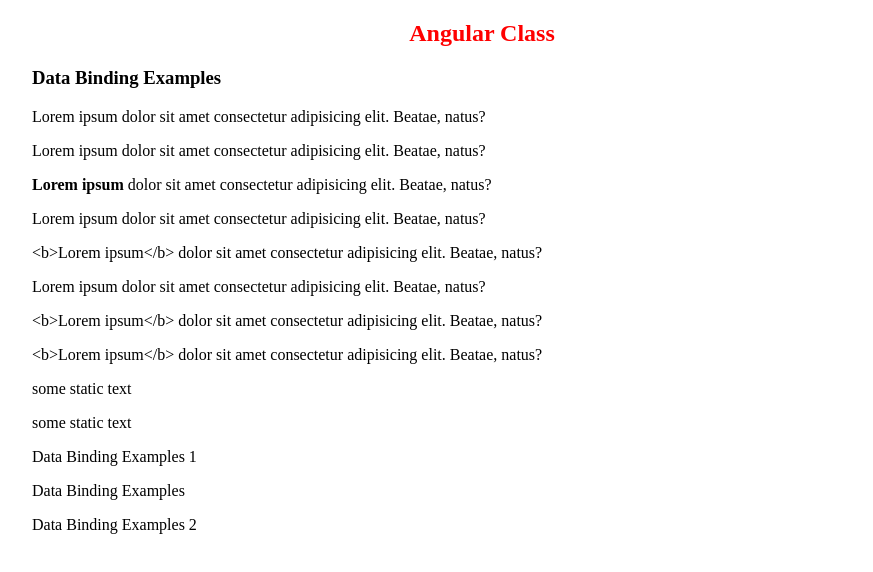
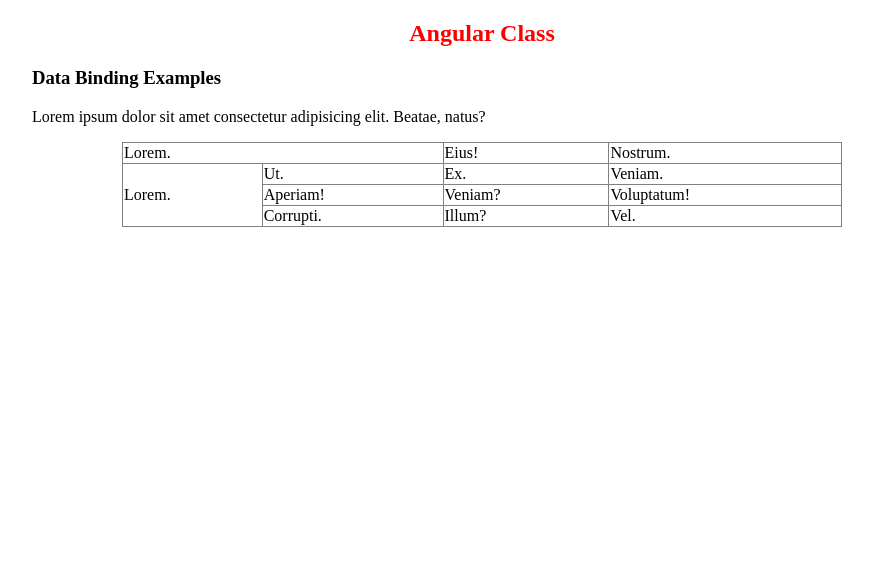
Before and after one commit to dineshgopalchand/UI-24, an Angular app: page / in a window 1280 px wide. Shown: the top 572 px of the page, without its empty margins (158-1031 px from the left). Built offline with nearby package versions, Linux system fonts and the light colour scheme.

Commit message:
Attribute binding completed

```diff
--- a/src/app/data-handling/data-binding/data-binding.component.html
+++ b/src/app/data-handling/data-binding/data-binding.component.html
@@ -2,7 +2,7 @@
 <p>{{description}}</p> <!-- String Interpolation-->
 
 <!-- prperties binding -->
-<p [innerHTML]="description"></p>
+<!-- <p [innerHTML]="description"></p>
 <p [innerHTML]="descriptionBold"></p>
 <p [innerText]="description"></p>
 <p [innerText]="descriptionBold"></p>
@@ -10,9 +10,42 @@
 <p [textContent]="descriptionBold"></p>
 <p [textContent]="descriptionBold"></p>
 <p [textContent]="'some static text'"></p>
-<p [textContent]='"some static text"'></p>
+<p [textContent]='"some static text"'></p> -->
 <!-- <p>some static text</p> -->
 
-<p title="{{title +' '+ 1}}">{{title}} 1</p>
+<!-- <p title="{{title +' '+ 1}}">{{title}} 1</p>
 <p [title]="title ">{{title}}</p>
-<p [title]="title + ' '+2">{{title}} 2</p>
+<p [title]="title + ' '+2">{{title}} 2</p> -->
+
+<!-- <img src="../../../assets/images/AngularJS-Shield.svg" alt="AngularJS-Shield"> -->
+<!-- <img [src]="imgSrc"  [alt]="imgAlt"> -->
+
+<!-- Attribute binding  -->
+<!-- <img [src]="imgSrc" [attr.some-alt-value]="imgAlt" [alt]="imgAlt"> -->
+
+<table>
+    <tr>
+        <td [attr.colspan]="colSpan">Lorem.</td>
+        <!-- <td>Aut.</td> -->
+        <td>Eius!</td>
+        <td>Nostrum.</td>
+    </tr>
+    <tr>
+        <td [attr.rowspan]="rowSpan">Lorem.</td>
+        <td>Ut.</td>
+        <td>Ex.</td>
+        <td>Veniam.</td>
+    </tr>
+    <tr>
+        <!-- <td>Lorem.</td> -->
+        <td>Aperiam!</td>
+        <td>Veniam?</td>
+        <td>Voluptatum!</td>
+    </tr>
+    <tr>
+        <!-- <td>Lorem.</td> -->
+        <td>Corrupti.</td>
+        <td>Illum?</td>
+        <td>Vel.</td>
+    </tr>
+</table>
--- a/src/app/data-handling/data-binding/data-binding.component.scss
+++ b/src/app/data-handling/data-binding/data-binding.component.scss
@@ -0,0 +1,16 @@
+// table{
+//     border-collapse: collapse;
+//     min-width: 80%;
+//     margin: auto;
+// }
+// table, tr, td {
+//     border: 1px solid gray;
+// }
+table{
+    border-collapse: collapse;
+    min-width: 80%;
+    margin: auto;
+    &,tr, td {
+        border: 1px solid gray;
+    }
+}
--- a/src/app/data-handling/data-binding/data-binding.component.ts
+++ b/src/app/data-handling/data-binding/data-binding.component.ts
@@ -9,6 +9,11 @@
   title='Data Binding Examples';
   description='Lorem ipsum dolor sit amet consectetur adipisicing elit. Beatae, natus?';
   descriptionBold='<b>Lorem ipsum</b> dolor sit amet consectetur adipisicing elit. Beatae, natus?';
+  imgSrc="https://dummyimage.com/300x200/3030c7/fff.png";
+  rowSpan=3;
+  colSpan=2;
+
+  imgAlt="Dummy Image";
   constructor() { }
 
   ngOnInit(): void {
```
Also changed, not shown: src/assets/images/AngularJS-Shield.svg (added).
